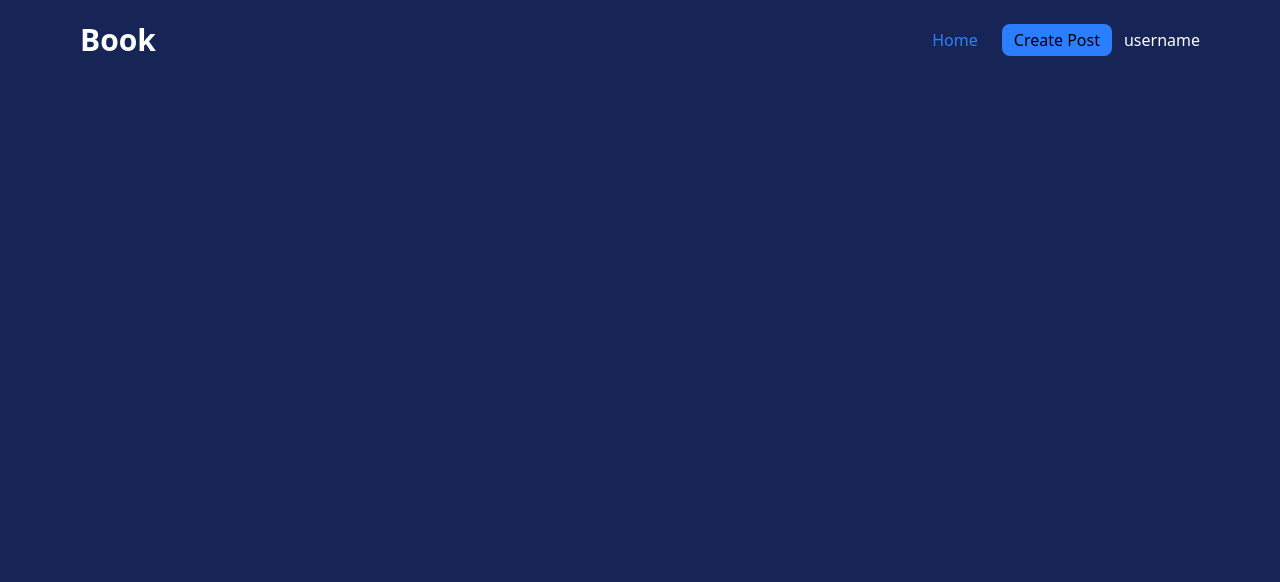
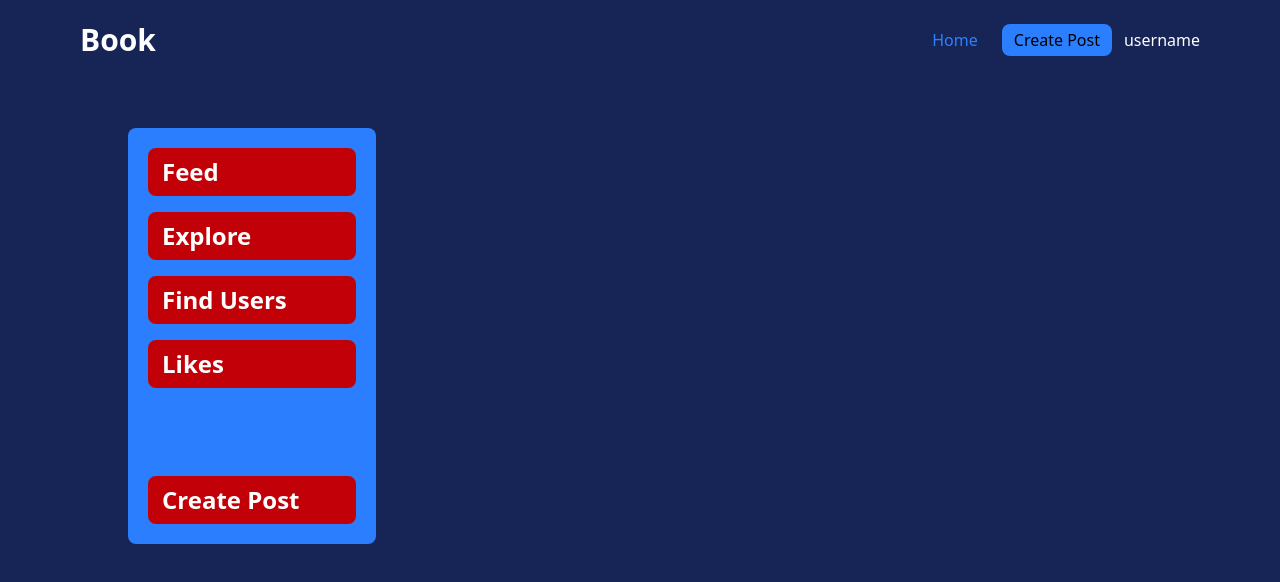
Before and after one commit to JyrexRonaldo/odin-book, a React (Vite) app in the folder frontend/: page / in a window 1280 px wide. Shown: the top 582 px of the page. Built offline with nearby package versions, Linux system fonts and the light colour scheme.

Commit message:
Add the sidebar

```diff
--- a/frontend/src/components/App/App.jsx
+++ b/frontend/src/components/App/App.jsx
@@ -17,6 +17,25 @@ function App() {
                     </div>
                 </nav>
                 <div className="flex items-center justify-center">
+                    <div className="fixed top-32 left-32 flex min-h-36 flex-col gap-8 rounded-lg bg-blue-500 p-5 text-2xl font-bold text-white max-lg:hidden">
+                        <div className="flex flex-col gap-4">
+                            <button className="h-12 w-52 rounded-lg bg-red-700 px-3.5 text-left">
+                                Feed
+                            </button>
+                            <button className="h-12 w-52 rounded-lg bg-red-700 px-3.5 text-left">
+                                Explore
+                            </button>
+                            <button className="h-12 w-52 rounded-lg bg-red-700 px-3.5 text-left">
+                                Find Users
+                            </button>
+                            <button className="h-12 w-52 rounded-lg bg-red-700 px-3.5 text-left">
+                                Likes
+                            </button>
+                        </div>
+                        <button className="mt-14 h-12 w-52 rounded-lg bg-red-700 px-3.5 text-left">
+                            Create Post
+                        </button>
+                    </div>
                     <div className="min-h-24 w-full self-end overflow-hidden lg:hidden">
                         <div className="flex min-h-24 w-full items-center justify-between self-end overflow-hidden bg-blue-500/30 px-5 backdrop-blur-md">
                             <button className="size-16 rounded-[50%] bg-blue-500"></button>
--- a/frontend/src/components/CreatePostPage/CreatePostPage.jsx
+++ b/frontend/src/components/CreatePostPage/CreatePostPage.jsx
@@ -1,5 +1,6 @@
 function CreatePostPage() {
     return <>
+    hula
     </>
 }
 
--- a/frontend/src/routes.jsx
+++ b/frontend/src/routes.jsx
@@ -2,11 +2,13 @@ import App from './components/App/App'
 import ErrorPage from './components/ErrorPage/ErrorPage'
 import LoginPage from './components/LoginPage/LoginPage'
 import Signup from './components/SignupPage/Signup'
+import CreatePostPage from './components/CreatePostPage/CreatePostPage'
 
 const routes = [
     { path: '/', element: <App />, errorElement: <ErrorPage /> },
     { path: '/login', element: <LoginPage /> },
     { path: '/signup', element: <Signup /> },
+    { path: '/post/create', element: <CreatePostPage /> },
 ]
 
 export default routes
```
